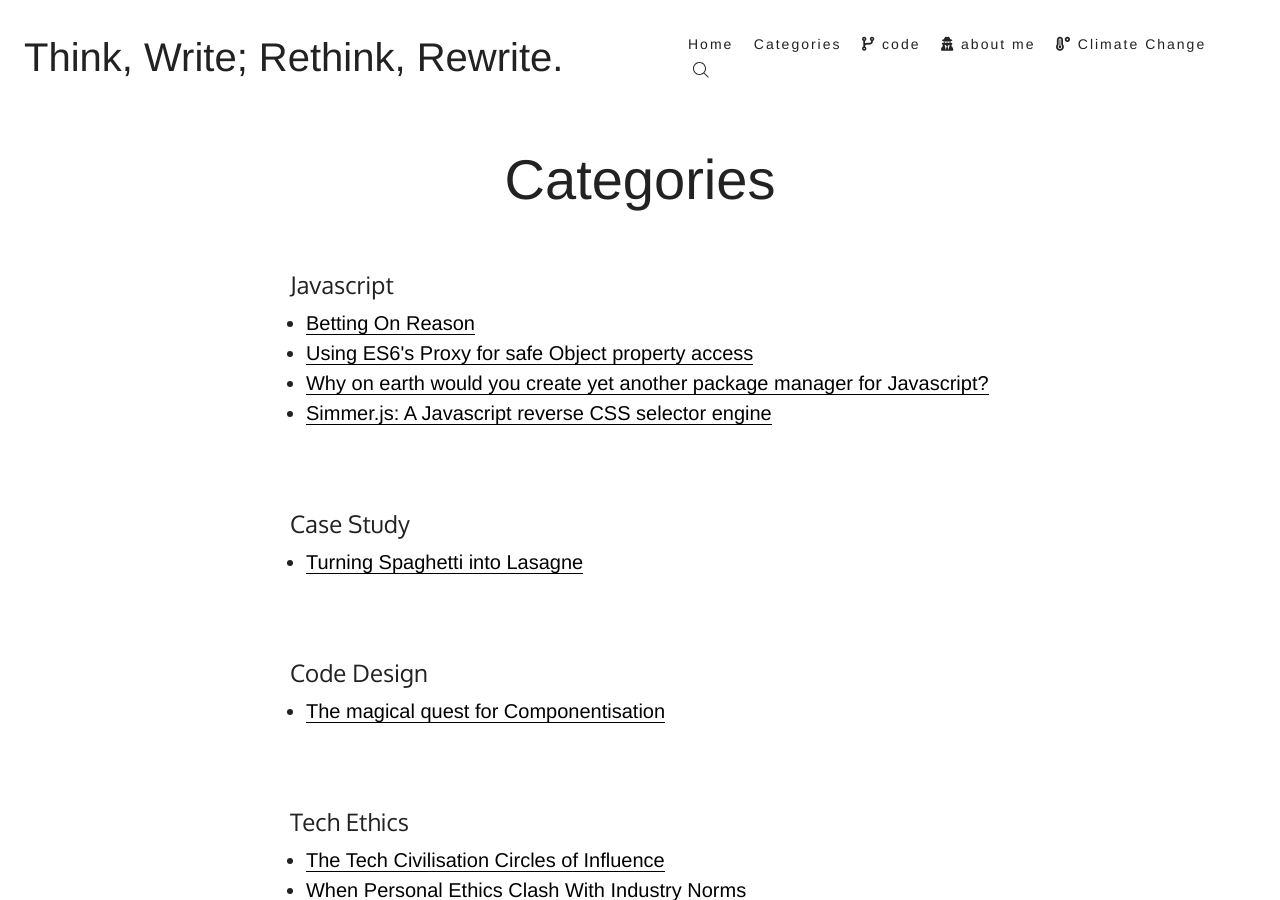
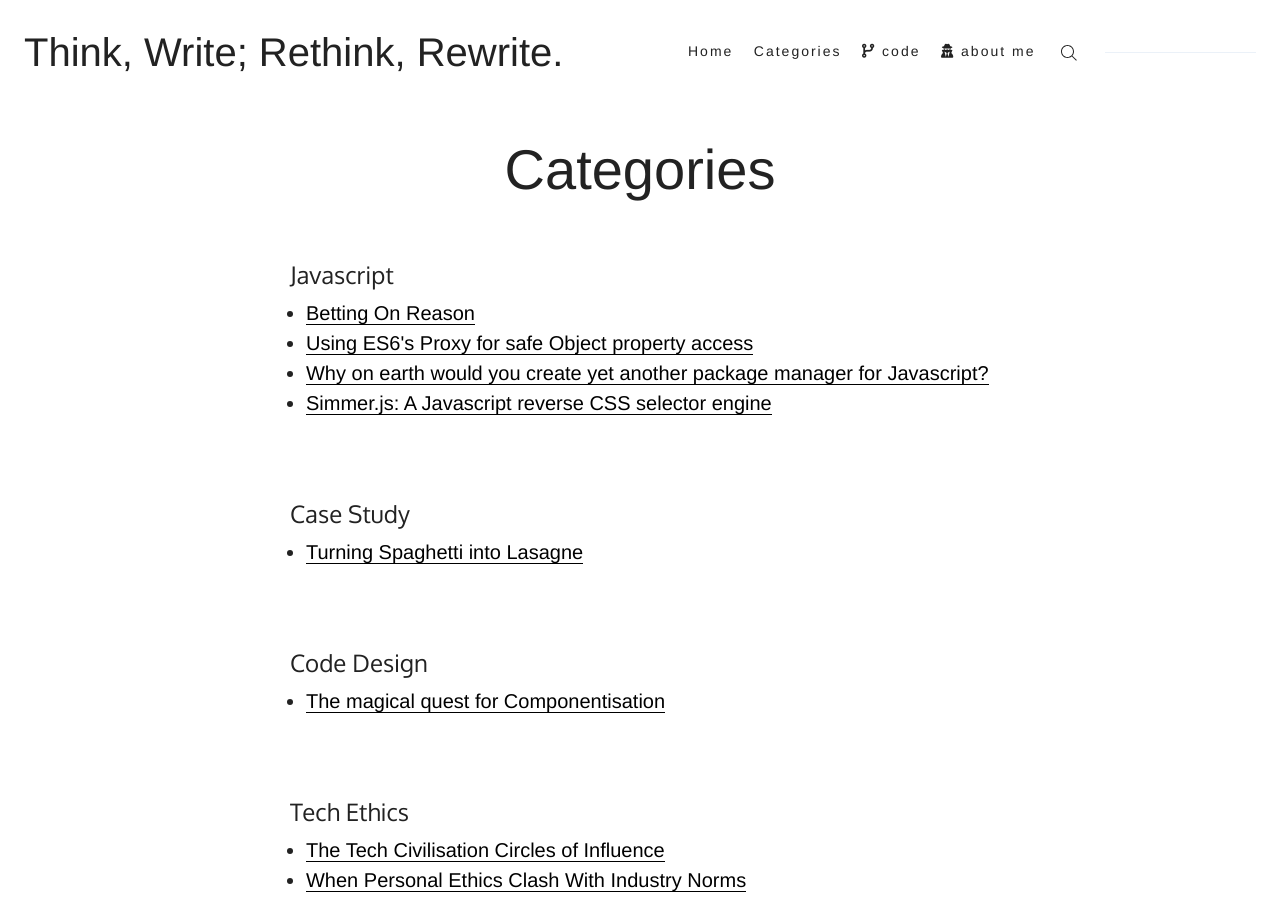
Before and after one commit to gmmorris/gmmorris.github.io, a Jekyll site: the page built from _pages/categories.md, in a window 1280 px wide and 900 px high. Built offline with Jekyll 4.4.1, drawn with Linux system fonts in a browser that asks for light colours; nearby versions of some CDN libraries; some web fonts are replaced.

Commit message:
remove link to uinfuck the earth - that never materialised

```diff
--- a/Gemfile
+++ b/Gemfile
@@ -6,3 +6,4 @@
 gem 'jekyll-tagging'
 gem "github-pages", group: :jekyll_plugins
 gem "kramdown", ">=2.3.1"
+gem "webrick", "~> 1.8"
--- a/_includes/navigation.html
+++ b/_includes/navigation.html
@@ -22,9 +22,3 @@
     ><i class="fas fa-user-secret"></i> about me</a
   >
 </li>
-
-<li class="c-nav__item">
-  <a href="https://www.unfuckthe.earth" class="c-nav__link">
-    <i class="fas fa-temperature-high"></i> Climate Change
-  </a>
-</li>
```
Also changed, not shown: Gemfile.lock.
